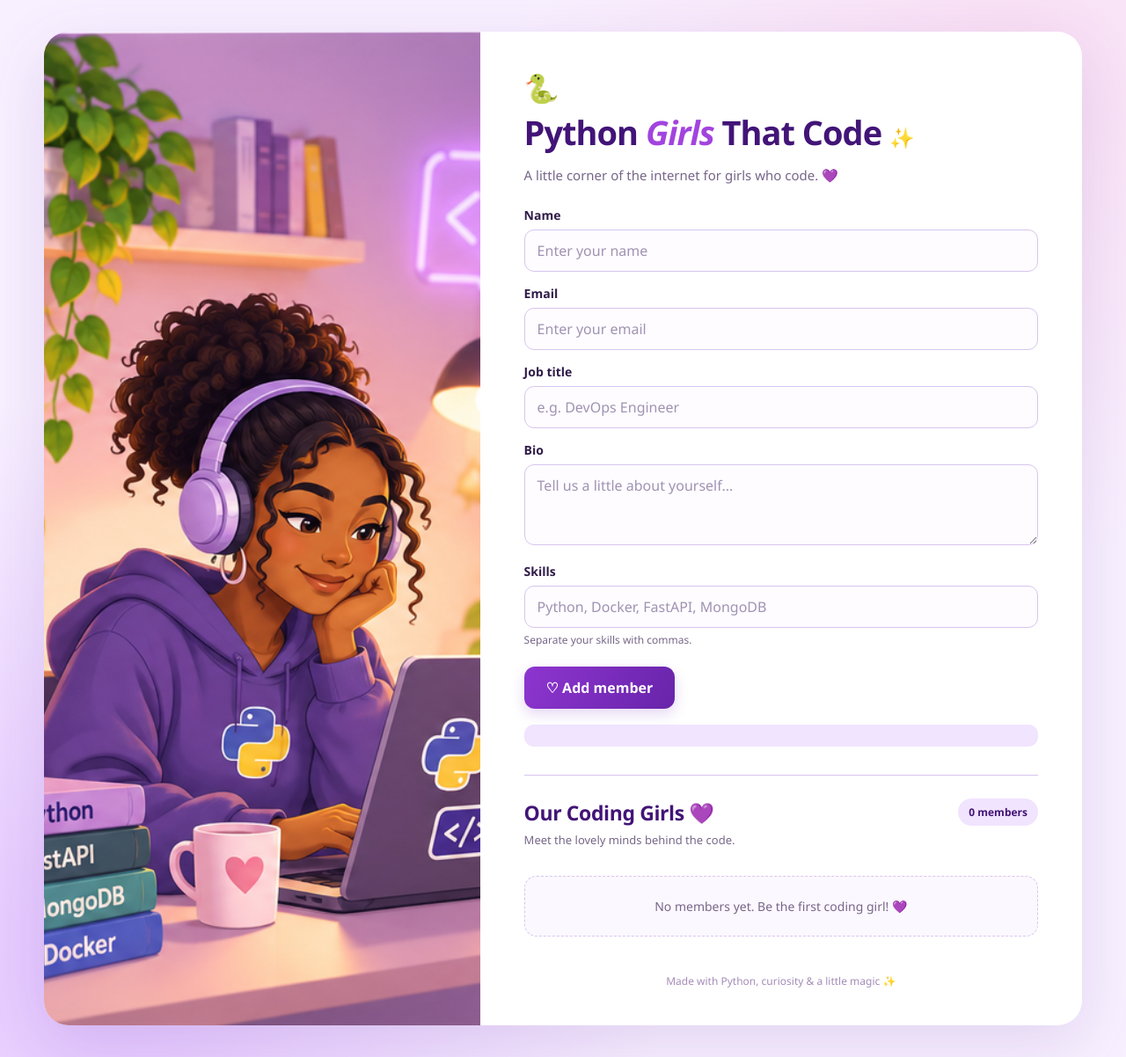
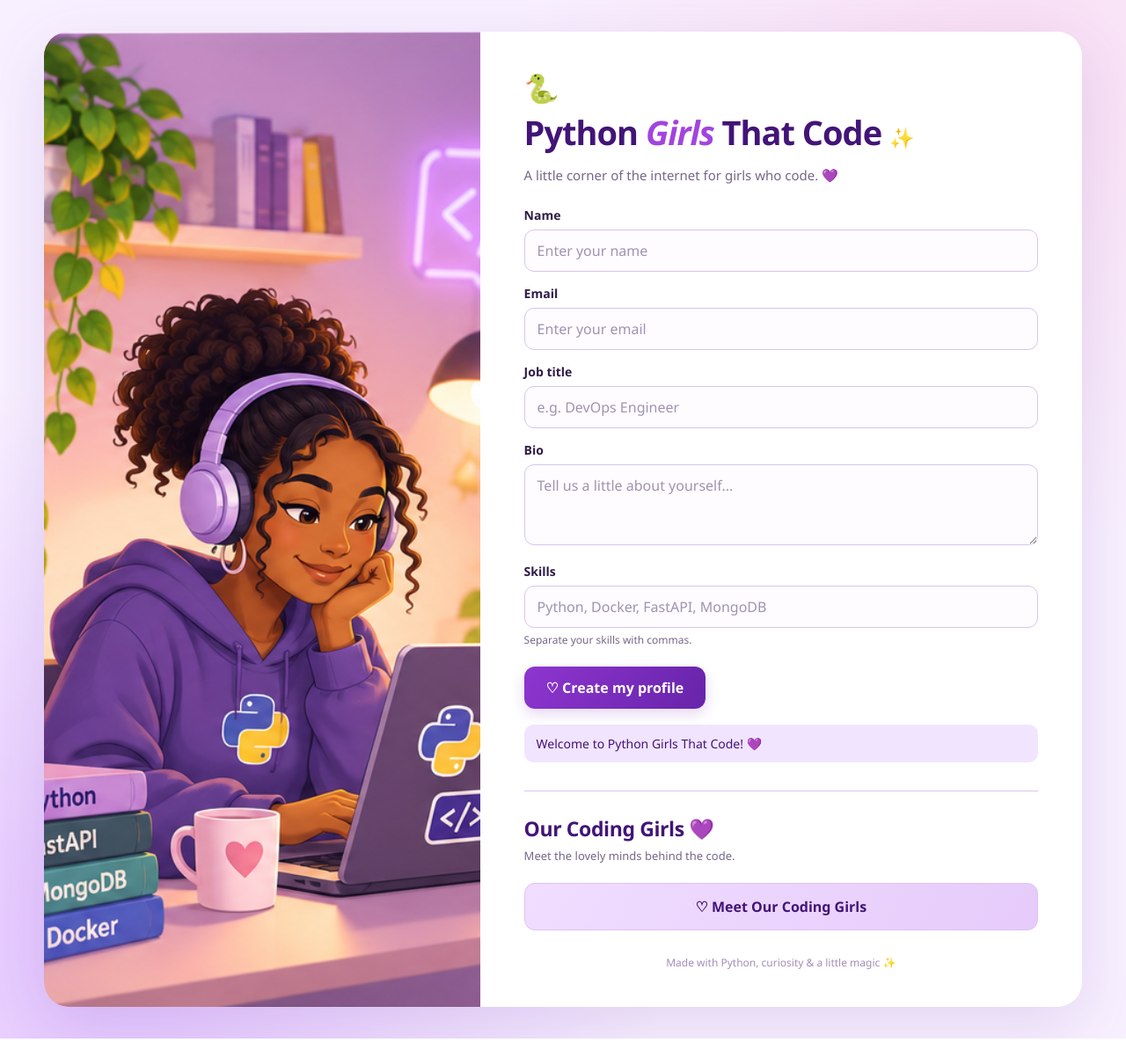
Before and after one commit to ChiomaScripts/Dev7a-docker-python, a FastAPI app: page / in a window 1280 px wide. Shown: the whole page at 88% size. After the commit the page ends 1181 px from the top, so only its background shows below. Run offline with FastAPI, Linux system fonts and the light colour scheme; data that the repository does not hold is empty.

Commit message:
feat: redesign the UI and make membership corner collapsible

```diff
--- a/app/static/css/styles.css
+++ b/app/static/css/styles.css
@@ -222,6 +222,35 @@ button:disabled {
   color: var(--muted);
 }
 
+/* Directory toggle button */
+
+.directory-toggle {
+  width: 100%;
+  margin-top: 4px;
+  padding: 15px 20px;
+  background: linear-gradient(120deg, #f0ddff, #e6cbfa);
+  color: var(--purple-dark);
+  border: 1px solid #dfc2f5;
+  box-shadow: none;
+  font-weight: 700;
+}
+
+.directory-toggle:hover {
+  background: linear-gradient(120deg, #e9caff, #dab4f5);
+}
+
+/* Directory content */
+
+#directory-content {
+  margin-top: 18px;
+}
+
+.directory-summary {
+  display: flex;
+  justify-content: flex-end;
+  margin-bottom: 12px;
+}
+
 .member-count {
   padding: 7px 12px;
   border-radius: 20px;
--- a/app/templates/index.html
+++ b/app/templates/index.html
@@ -36,6 +36,7 @@
         </div>
       </div>
 
+      <!-- Profile registration form -->
       <form id="profile-form">
 
         <label for="name">Name</label>
@@ -81,7 +82,7 @@
 
         <div class="form-actions">
           <button id="save-button" type="submit">
-            ♡ Add member
+            ♡ Create my profile
           </button>
 
           <button
@@ -96,10 +97,13 @@
 
       </form>
 
-      <p id="status" role="status" aria-live="polite"></p>
+      <p id="status" role="status" aria-live="polite">
+        Welcome to Python Girls That Code! 💜
+      </p>
 
       <!-- Members directory -->
       <section class="members-section">
+
         <div class="members-heading">
           <div>
             <h2>Our Coding Girls 💜</h2>
@@ -107,25 +111,43 @@
               Meet the lovely minds behind the code.
             </p>
           </div>
+        </div>
 
+        <!-- Visitors choose when to load the directory -->
+        <button
+          id="toggle-members"
+          type="button"
+          class="directory-toggle"
+          aria-expanded="false"
+          aria-controls="directory-content"
+        >
+          ♡ Meet Our Coding Girls
+        </button>
+
+        <!-- Hidden until the visitor clicks the button -->
+        <div id="directory-content" hidden>
+
+          <div class="directory-summary">
             <span id="member-count" class="member-count">
               0 members
             </span>
           </div>
 
-        <div id="members-list" class="members-list">
-          Loading our coding girls...
+          <div id="members-list" class="members-list"></div>
+
         </div>
+
       </section>
 
       <p class="footer-note">
-        Made with Python, curiosity & a little magic ✨
+        Made with Python, curiosity &amp; a little magic ✨
       </p>
 
     </section>
   </main>
 
   <script>
+    // Profile fields shared by create and update operations
     const fields = [
       "name",
       "email",
@@ -134,14 +156,21 @@
       "skills"
     ];
 
+    // Reference the HTML elements
     const status = document.getElementById("status");
     const form = document.getElementById("profile-form");
     const membersList = document.getElementById("members-list");
     const memberCount = document.getElementById("member-count");
     const saveButton = document.getElementById("save-button");
     const cancelButton = document.getElementById("cancel-button");
+    const toggleMembers = document.getElementById("toggle-members");
+    const directoryContent = document.getElementById("directory-content");
 
+    // Track whether we are creating or editing a profile
     let editingProfileId = null;
+
+    // Track whether the directory needs fresh data
+    let directoryLoaded = false;
 
 
     // Read all values entered into the form
@@ -160,7 +189,7 @@
       editingProfileId = null;
       form.reset();
 
-      saveButton.textContent = "♡ Add member";
+      saveButton.textContent = "♡ Create my profile";
       cancelButton.hidden = true;
     }
 
@@ -174,7 +203,7 @@
           profile[field] ?? "";
       });
 
-      saveButton.textContent = "♡ Update profile";
+      saveButton.textContent = "♡ Save changes";
       cancelButton.hidden = false;
 
       status.textContent =
@@ -210,6 +239,7 @@
             "No members yet. Be the first coding girl! 💜";
 
           membersList.appendChild(emptyMessage);
+          directoryLoaded = true;
           return;
         }
 
@@ -236,8 +266,7 @@
 
           const skills = document.createElement("p");
           skills.className = "member-skills";
-          skills.textContent =
-            profile.skills
+          skills.textContent = profile.skills
             ? `✨ ${profile.skills}`
             : "Skills coming soon...";
 
@@ -269,6 +298,8 @@
 
             if (!confirmed) return;
 
+            deleteButton.disabled = true;
+
             try {
               const response = await fetch(
                 `/profiles/${profile.id}`,
@@ -286,10 +317,12 @@
               status.textContent =
                 `${profile.name}'s profile was deleted.`;
 
+              directoryLoaded = false;
               await loadProfiles();
 
             } catch (error) {
               status.textContent = error.message;
+              deleteButton.disabled = false;
             }
           });
 
@@ -299,14 +332,40 @@
           membersList.appendChild(card);
         });
 
+        directoryLoaded = true;
+
       } catch (error) {
+        directoryLoaded = false;
         membersList.textContent = "Unable to load members.";
         status.textContent = error.message;
       }
     }
 
 
-    // Create or update a member
+    // Open or close the members directory
+    toggleMembers.addEventListener("click", async () => {
+      const isOpening = directoryContent.hidden;
+
+      directoryContent.hidden = !isOpening;
+
+      toggleMembers.setAttribute(
+        "aria-expanded",
+        String(isOpening)
+      );
+
+      toggleMembers.textContent = isOpening
+        ? "♡ Hide Our Coding Girls"
+        : "♡ Meet Our Coding Girls";
+
+      // Fetch from MongoDB only when opening an unloaded directory
+      if (isOpening && !directoryLoaded) {
+        membersList.textContent = "Loading our coding girls...";
+        await loadProfiles();
+      }
+    });
+
+
+    // Create or update a profile
     form.addEventListener("submit", async event => {
       event.preventDefault();
 
@@ -331,7 +390,8 @@
         });
 
         if (!response.ok) {
-          const errorData = await response.json().catch(() => ({}));
+          const errorData = await response.json()
+            .catch(() => ({}));
 
           throw new Error(
             typeof errorData.detail === "string"
@@ -346,7 +406,12 @@
 
         resetForm();
 
+        // Keep directory up to date without opening it automatically
+        directoryLoaded = false;
+
+        if (!directoryContent.hidden) {
           await loadProfiles();
+        }
 
       } catch (error) {
         status.textContent = error.message;
@@ -359,12 +424,12 @@
     // Cancel editing and return to create mode
     cancelButton.addEventListener("click", () => {
       resetForm();
-      status.textContent = "Ready for a new member 💜";
+      status.textContent = "Ready to create your profile 💜";
     });
 
 
-    // Load existing members when the page opens
-    loadProfiles();
+    // No automatic loadProfiles() call.
+    // Members are retrieved when the visitor opens the directory.
   </script>
 
 </body>
```
Lines whose indentation alone changed are shown as unchanged.
